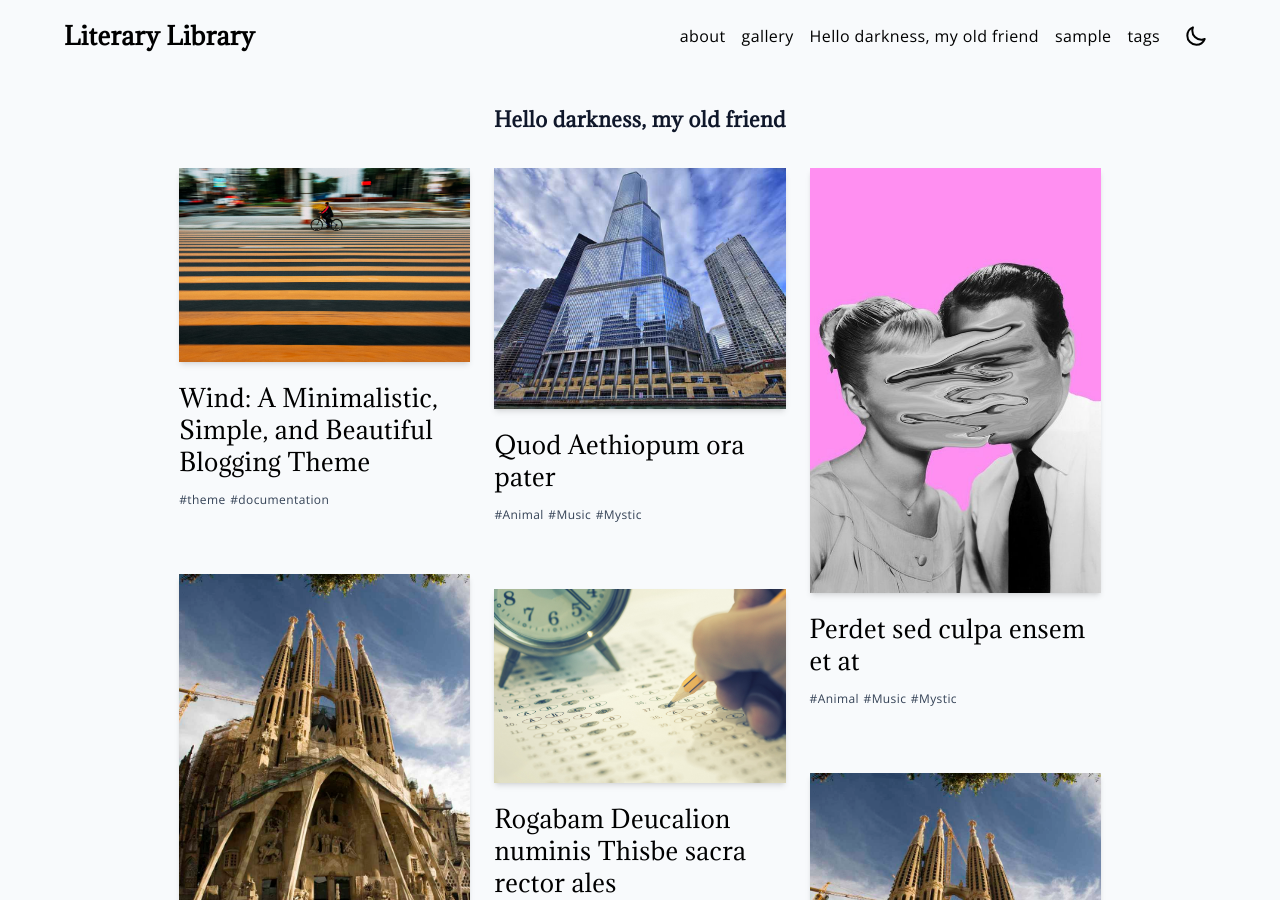
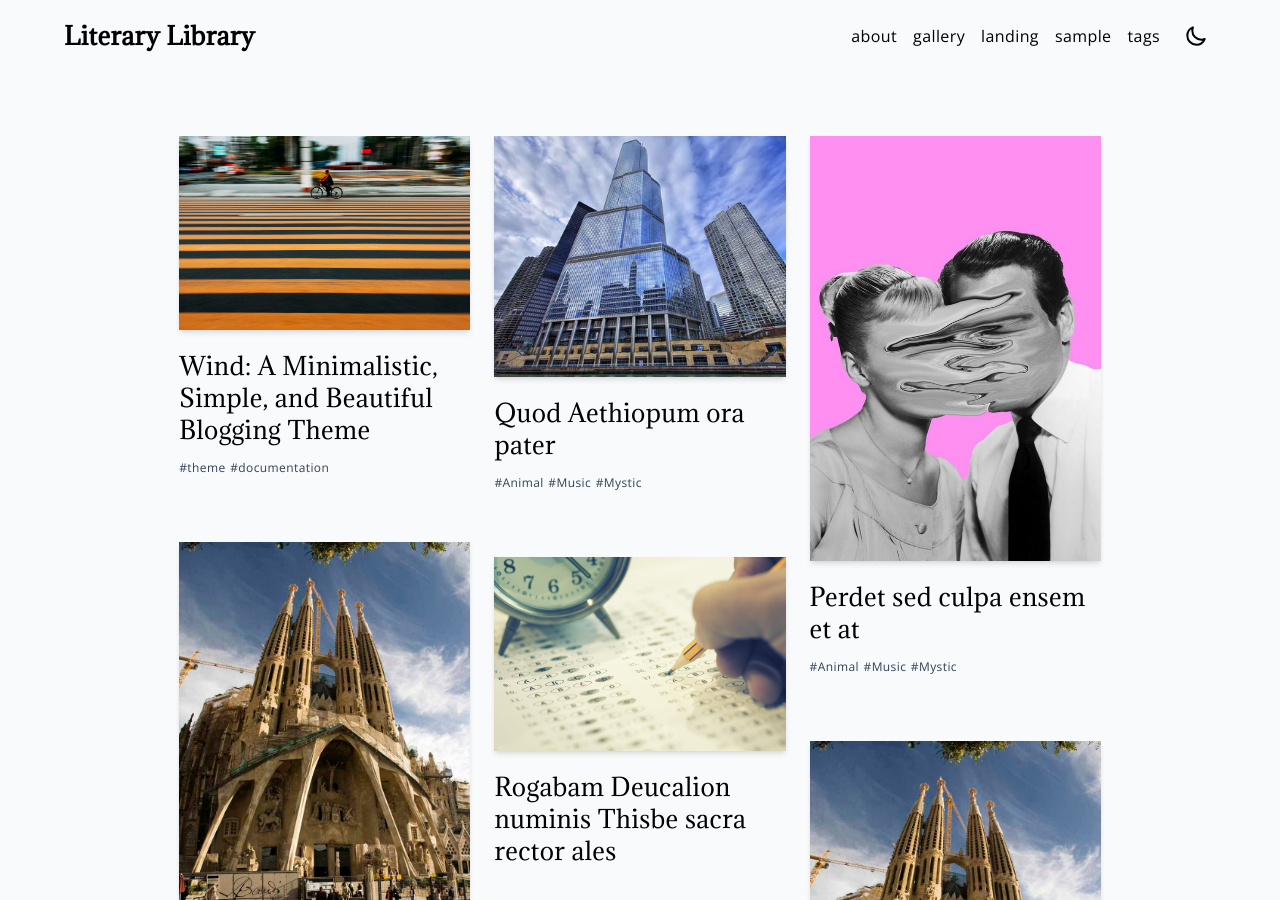
Before and after one commit to selene-flores/literary-library, a Jekyll site: the page built from index.md, in a window 1280 px wide and 900 px high. Built offline with Jekyll 4.4.1, drawn with Linux system fonts in a browser that asks for light colours; our own code applies the rules of GitHub Pages for plain Markdown files; some of the changed text lies outside the part shown.

Commit message:
Update index.md

```diff
--- a/index.md
+++ b/index.md
@@ -1,5 +1,4 @@
 ---
 layout: home
+title: landing
 ---
-
-### Hello darkness, my old friend
```
